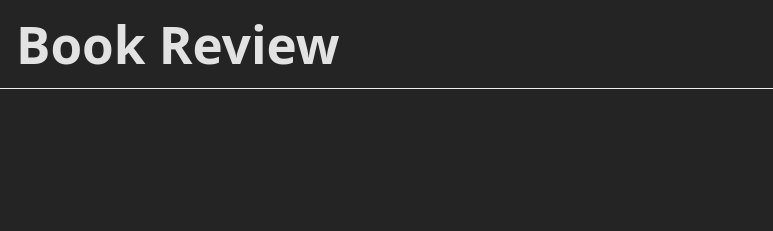
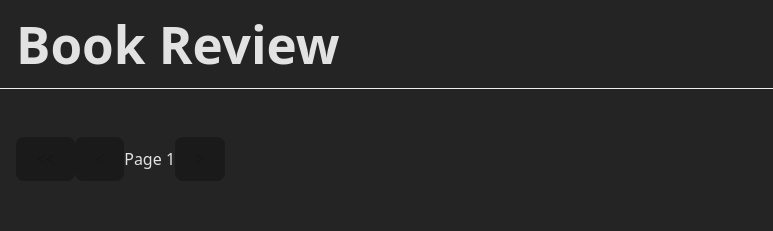
Before and after one commit to seicho811/my-book-review-app, a React (Vite) app: page /home in a window 1280 px wide. Shown: the top 231 px of the page, without its empty margins (0-773 px from the left). Built offline with nearby package versions, Linux system fonts and the light colour scheme.

Commit message:
refactor:

```diff
--- /dev/null
+++ b/src/components/Pagination.tsx
@@ -0,0 +1,41 @@
+type PaginationProps = {
+  page: number;
+  hasNext: boolean;
+  onPageChange: (newPage: number) => void;
+};
+export default function Pagination({
+  page,
+  onPageChange,
+  hasNext,
+}: PaginationProps) {
+  const canPrevious = page > 1;
+  return (
+    <nav>
+      <button
+        disabled={!canPrevious}
+        onClick={() => {
+          onPageChange(1);
+        }}
+      >
+        {"<<"}
+      </button>
+      <button
+        disabled={!canPrevious}
+        onClick={() => {
+          onPageChange(page - 1);
+        }}
+      >
+        {"<"}
+      </button>
+      <span>Page {page}</span>
+      <button
+        disabled={!hasNext}
+        onClick={() => {
+          onPageChange(page + 1);
+        }}
+      >
+        {">"}
+      </button>
+    </nav>
+  );
+}
--- a/src/pages/home/HomePage.tsx
+++ b/src/pages/home/HomePage.tsx
@@ -1,32 +1,39 @@
-import { useState, useEffect } from "react";
-import { getBooks } from "../../utils/api";
+import { useEffect, useMemo, useCallback } from "react";
 import { Card, CardHeader, CardContent } from "../../components/Card/Card";
 import style from "./HomePage.module.css";
+import Pagination from "../../components/Pagination";
+import useBooks from "./components/useBooks";
+import { useSearchParams } from "react-router";
 
-type Book = {
-  id: string;
-  title: string;
-  url: string;
-  detail: string;
-  review: string;
-  reviewer: string;
-  isMine: boolean;
-};
+function parsePageParams(raw: string | null): number {
+  const n = Number.parseInt(raw ?? "", 10);
+  return Number.isFinite(n) && n > 0 ? n : 1;
+}
 
 export default function HomePage() {
-  const [books, setBooks] = useState<Book[]>([]);
+  const [sp, setSp] = useSearchParams();
+  const page = useMemo(() => parsePageParams(sp.get("page")), [sp]);
+  const { books, fetchBooks, hasNext } = useBooks();
 
   useEffect(() => {
-    const token: string | null = localStorage.getItem("token");
-    if (!token) {
-      console.log("Token not found");
-      return;
-    }
-    const books = getBooks(token);
-    books.then((res) => {
-      setBooks(res);
-    });
-  }, []);
+    fetchBooks(page);
+  }, [page, fetchBooks]);
+
+  const onPageChange = useCallback(
+    (nextPage: number) => {
+      setSp(
+        (prev) => {
+          const p = new URLSearchParams(prev);
+          if (nextPage <= 1) p.delete("page");
+          else p.set("page", String(nextPage));
+          return p;
+        },
+        { replace: false }
+      );
+    },
+    [setSp]
+  );
+
   return (
     <>
       <div className={style.books_container}>
@@ -40,9 +47,6 @@ export default function HomePage() {
                 <h2>{book.title}</h2>
               </CardHeader>
               <CardContent>
-                <p className={`${style.book_detail} ${style.flex_item}`}>
-                  {book.detail}
-                </p>
                 <p className={`${style.book_review} ${style.flex_item}`}>
                   {book.review}
                 </p>
@@ -54,6 +58,11 @@ export default function HomePage() {
           );
         })}
       </div>
+      <Pagination
+        page={page}
+        hasNext={hasNext}
+        onPageChange={onPageChange}
+      />
     </>
   );
 }
--- /dev/null
+++ b/src/pages/home/components/useBooks.tsx
@@ -0,0 +1,47 @@
+import { useState, useCallback } from "react";
+import { getBooks } from "../../../utils/api";
+import { useAuth } from "../../../contexts/AuthContext";
+
+type Book = {
+  id: string;
+  title: string;
+  url: string;
+  detail: string;
+  review: string;
+  reviewer: string;
+  isMine: boolean;
+};
+
+const LIMIT = 10;
+
+export default function useBooks() {
+  const [books, setBooks] = useState<Book[]>([]);
+  const [hasNext, setHasNext] = useState(false);
+
+  const { token } = useAuth();
+  const fetchBooks = useCallback(
+    async (page: number) => {
+      if (!token) {
+        console.log("Token not found");
+        setBooks([]);
+        return;
+      }
+      const offset = (page - 1) * LIMIT;
+
+      try {
+        const books: Book[] = await getBooks(token, offset);
+        setBooks(books);
+        setHasNext(books.length === LIMIT);
+      } catch {
+        throw new Error("Failed to fetch books");
+      }
+    },
+    [token]
+  );
+
+  return {
+    books,
+    fetchBooks,
+    hasNext,
+  };
+}
--- a/src/utils/api.ts
+++ b/src/utils/api.ts
@@ -69,8 +69,8 @@ async function getUserInfo(
   return res.json();
 }
 
-async function getBooks(token: string) {
-  const res = await fetch(`${BASE_URL}/books`, {
+async function getBooks(token: string, offset = 0) {
+  const res = await fetch(`${BASE_URL}/books?offset=${offset}`, {
     method: "GET",
     headers: {
       "Content-Type": "application/json",
```
